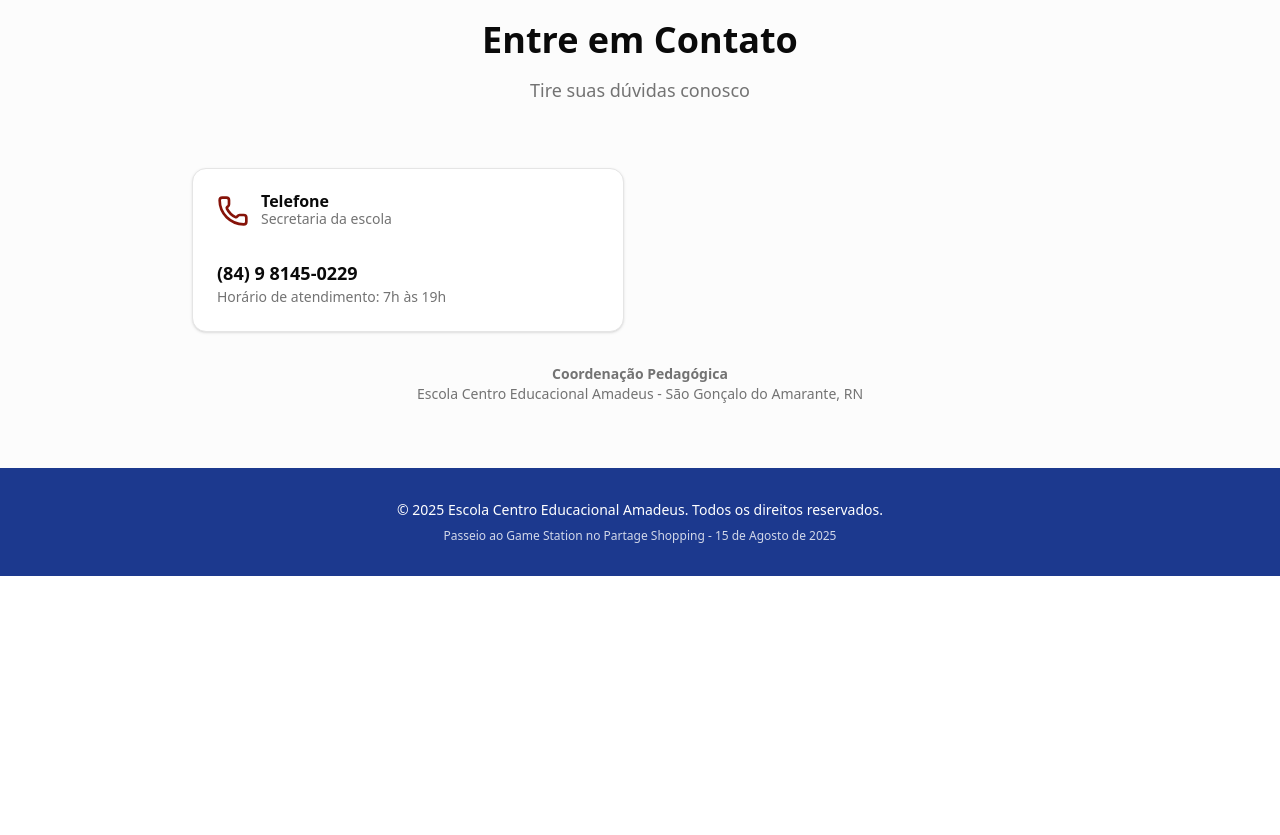
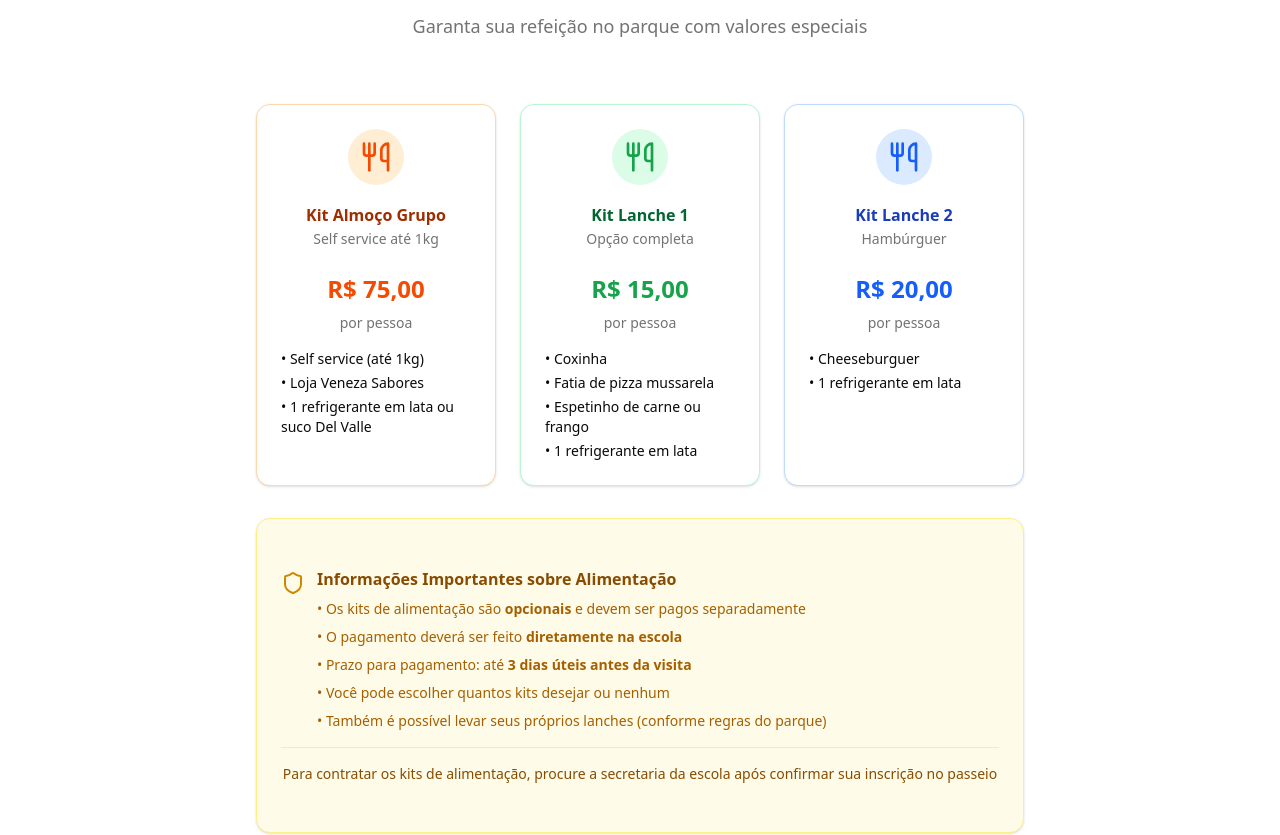
Before and after one commit to pedrologapp/amadeus-venezapark, a React (Vite) app: page / in a window 1280 px wide. Shown: the part 3409-4244 px from the top of the page. Before the commit the page ends 3985 px from the top, so only its background shows below. Built offline with nearby package versions, Linux system fonts and the light colour scheme.

Commit message:
Update App.jsx

```diff
--- a/src/App.jsx
+++ b/src/App.jsx
@@ -573,6 +573,101 @@ function App() {
             </CardContent>
           </Card>
 
+		{/* Alimentação Opcional */}
+      <section id="alimentacao" className="section-padding bg-white">
+        <div className="container mx-auto max-w-4xl">
+          <div className="text-center mb-16">
+            <h2 className="text-4xl font-bold mb-4">Alimentação Opcional</h2>
+            <p className="text-lg text-muted-foreground">
+              Garanta sua refeição no parque com valores especiais
+            </p>
+          </div>
+
+          <div className="grid md:grid-cols-2 lg:grid-cols-3 gap-6 mb-8">
+            <Card className="card-hover border-orange-200">
+              <CardHeader className="text-center">
+                <div className="mx-auto mb-4 p-3 bg-orange-100 rounded-full w-fit">
+                  <Utensils className="h-8 w-8 text-orange-600" />
+                </div>
+                <CardTitle className="text-orange-800">Kit Almoço Grupo</CardTitle>
+                <CardDescription>Self service até 1kg</CardDescription>
+              </CardHeader>
+              <CardContent className="text-center">
+                <div className="text-2xl font-bold text-orange-600 mb-2">R$ 75,00</div>
+                <p className="text-sm text-muted-foreground mb-4">por pessoa</p>
+                <ul className="text-sm space-y-1 text-left">
+                  <li>• Self service (até 1kg)</li>
+                  <li>• Loja Veneza Sabores</li>
+                  <li>• 1 refrigerante em lata ou suco Del Valle</li>
+                </ul>
+              </CardContent>
+            </Card>
+
+            <Card className="card-hover border-green-200">
+              <CardHeader className="text-center">
+                <div className="mx-auto mb-4 p-3 bg-green-100 rounded-full w-fit">
+                  <Utensils className="h-8 w-8 text-green-600" />
+                </div>
+                <CardTitle className="text-green-800">Kit Lanche 1</CardTitle>
+                <CardDescription>Opção completa</CardDescription>
+              </CardHeader>
+              <CardContent className="text-center">
+                <div className="text-2xl font-bold text-green-600 mb-2">R$ 15,00</div>
+                <p className="text-sm text-muted-foreground mb-4">por pessoa</p>
+                <ul className="text-sm space-y-1 text-left">
+                  <li>• Coxinha</li>
+                  <li>• Fatia de pizza mussarela</li>
+                  <li>• Espetinho de carne ou frango</li>
+                  <li>• 1 refrigerante em lata</li>
+                </ul>
+              </CardContent>
+            </Card>
+
+            <Card className="card-hover border-blue-200">
+              <CardHeader className="text-center">
+                <div className="mx-auto mb-4 p-3 bg-blue-100 rounded-full w-fit">
+                  <Utensils className="h-8 w-8 text-blue-600" />
+                </div>
+                <CardTitle className="text-blue-800">Kit Lanche 2</CardTitle>
+                <CardDescription>Hambúrguer</CardDescription>
+              </CardHeader>
+              <CardContent className="text-center">
+                <div className="text-2xl font-bold text-blue-600 mb-2">R$ 20,00</div>
+                <p className="text-sm text-muted-foreground mb-4">por pessoa</p>
+                <ul className="text-sm space-y-1 text-left">
+                  <li>• Cheeseburguer</li>
+                  <li>• 1 refrigerante em lata</li>
+                </ul>
+              </CardContent>
+            </Card>
+          </div>
+
+          <Card className="bg-yellow-50 border-yellow-200">
+            <CardContent className="p-6">
+              <div className="flex items-start space-x-3 mb-4">
+                <Shield className="h-6 w-6 text-yellow-600 mt-1 flex-shrink-0" />
+                <div>
+                  <h3 className="font-semibold text-yellow-800 mb-2">Informações Importantes sobre Alimentação</h3>
+                  <div className="space-y-2 text-sm text-yellow-700">
+                    <p>• Os kits de alimentação são <strong>opcionais</strong> e devem ser pagos separadamente</p>
+                    <p>• O pagamento deverá ser feito <strong>diretamente na escola</strong></p>
+                    <p>• Prazo para pagamento: até <strong>3 dias úteis antes da visita</strong></p>
+                    <p>• Você pode escolher quantos kits desejar ou nenhum</p>
+                    <p>• Também é possível levar seus próprios lanches (conforme regras do parque)</p>
+                  </div>
+                </div>
+              </div>
+              <div className="text-center pt-4 border-t border-yellow-200">
+                <p className="text-sm font-medium text-yellow-800">
+                  Para contratar os kits de alimentação, procure a secretaria da escola após confirmar sua inscrição no passeio
+                </p>
+              </div>
+            </CardContent>
+          </Card>
+        </div>
+      </section>
+
+
           {/* FORMULÁRIO DE INSCRIÇÃO - SHOW/HIDE */}
           {showForm && (
             <Card id="formulario-inscricao" className="border-orange-200 bg-orange-50/30">
```
